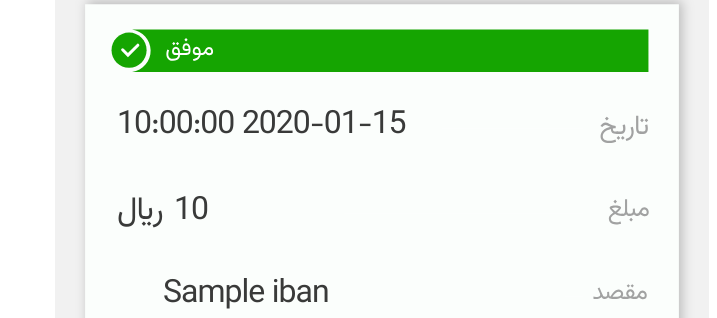
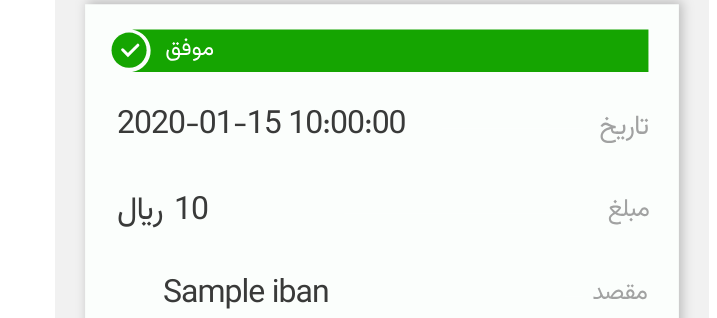
Before and after one commit to saeedhpro/residbot, a Python web app: template templates/ayandeh/index.html in a window 1280 px wide. Shown: the part 348-666 px from the top of the page, without its empty margins (563-1280 px from the left). Run offline with Jinja, Linux system fonts and the light colour scheme; the template is opened without the code that fills it: most values are stand-ins (such as "Sample title", 1, 10 or a date in 2020).

Commit message:
fix: fix saman paya light

```diff
--- a/templates/ayandeh/index.html
+++ b/templates/ayandeh/index.html
@@ -126,7 +126,7 @@
       <div class="from">
         {{sender}} - <span dir="ltr">{{ source_account }}</span>
       </div>
-      <div class="date">{{ datetime }}</div>
+      <div class="date" style="direction: ltr">{{ datetime }}</div>
 
       <div class="price">
         {{ amount }}
```
